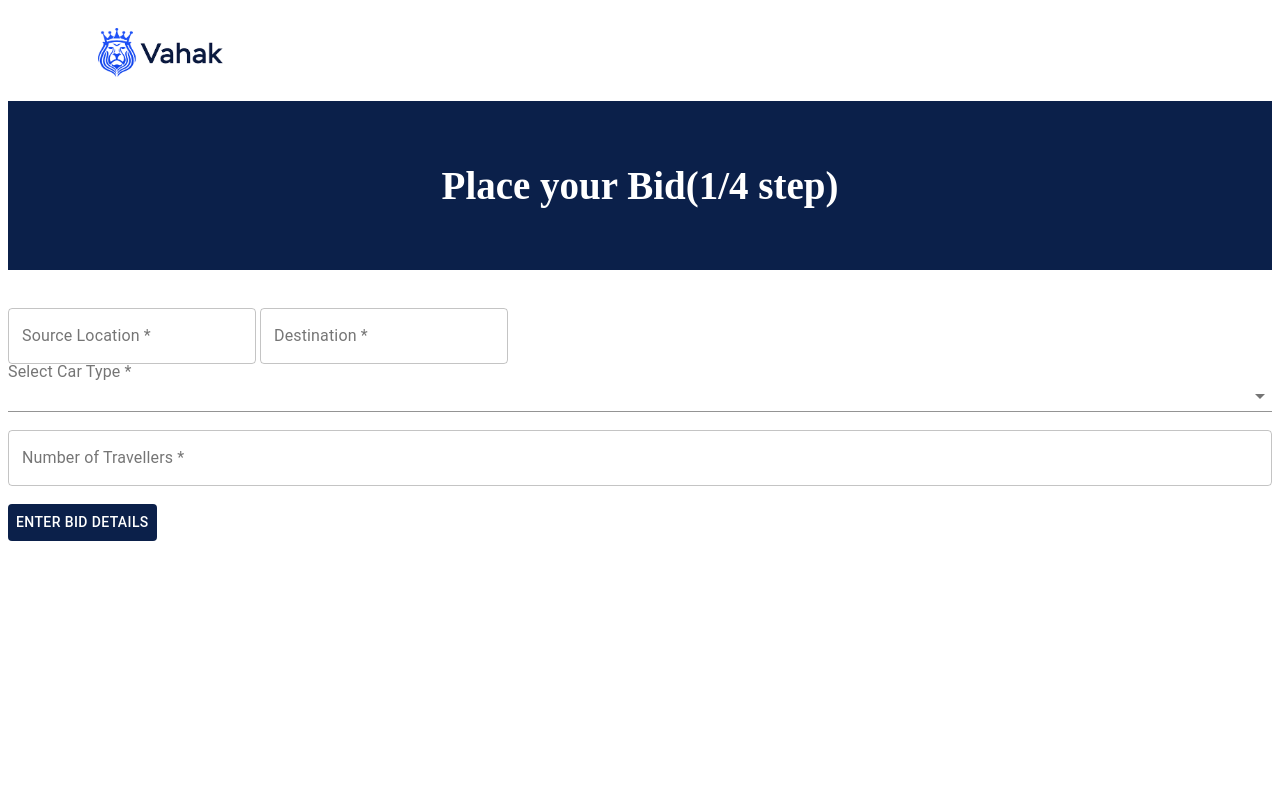
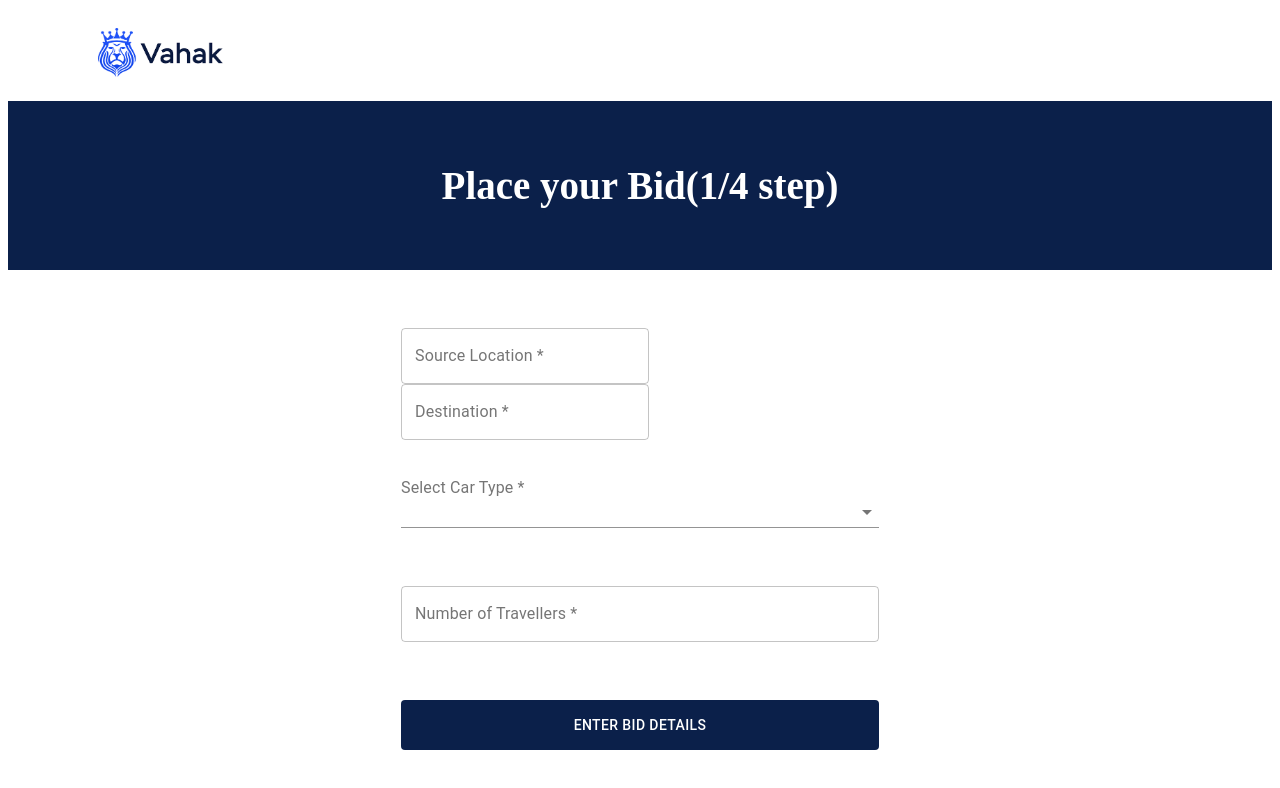
Before and after one commit to YashuSC/vahak, a React (Create React App) app: page / in a window 1280 px wide. Shown: the top 788 px of the page. Built offline with nearby package versions, Linux system fonts and the light colour scheme.

Commit message:
added home css

```diff
--- a/src/components/home/home.css
+++ b/src/components/home/home.css
@@ -1,4 +1,46 @@
 .center {
     text-align: center;
-    margin-top: 35px;
+    margin-top: 55px;
 }
+
+
+  div.elem-group {
+    margin: 20px 0;
+    width: 478px;
+    margin: 0 auto;
+    padding: 20px;
+  }
+
+  div.elem-group.inlined {
+    width: 49%;
+    display: inline-block;
+    margin-left: 1%;
+  }
+
+  label {
+    display: block;
+    font-family: 'Nanum Gothic';
+    padding-bottom: 10px;
+    font-size: 1.25em;
+  }
+
+  input, select, textarea {
+    border-radius: 2px;
+    border: 2px solid #777;
+    box-sizing: border-box;
+    font-size: 1.25em;
+    font-family: 'Nanum Gothic';
+    width: 100%;
+    padding: 10px;
+  }
+
+  div.elem-group.inlined input {
+    width: 95%;
+    display: inline-block;
+  }
+
+  .button {
+    width: 100%;
+    height: 50px;
+    color: #fff;
+  }
```
Also changed, not shown: public/manifest.json.
